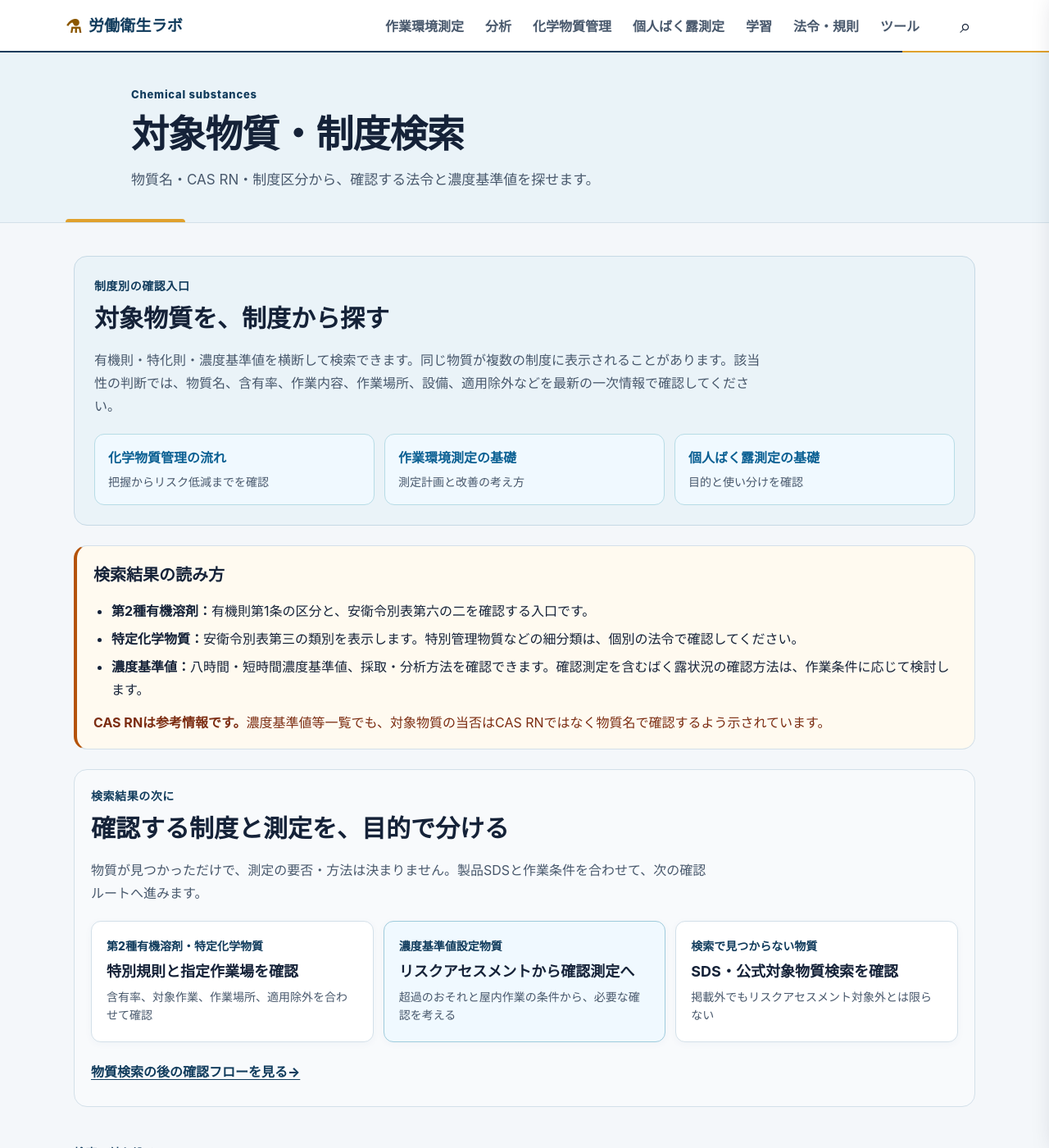
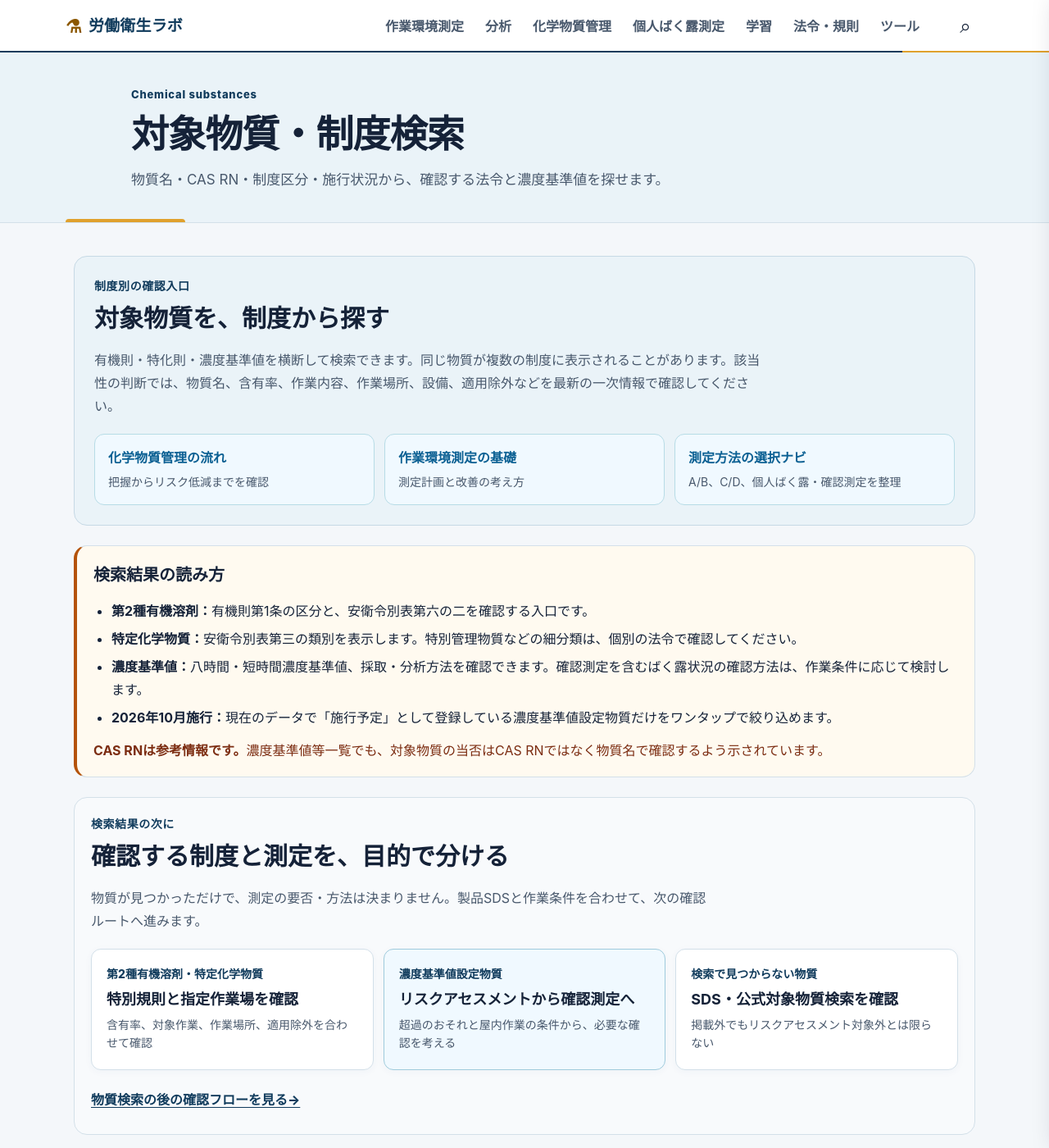
Before and after one commit to rodoeisei-lab/rodoeisei-lab, a Jekyll site: the page built from substances/index.md, in a window 1280 px wide and 1400 px high. Shown: the whole window at 82% size. Built offline with Jekyll 4.4.1, drawn with Linux system fonts in a browser that asks for light colours.

Commit message:
濃度基準値の2026年10月施行絞り込みを追加

```diff
--- a/substances/index.md
+++ b/substances/index.md
@@ -1,8 +1,8 @@
 ---
 title: 対象物質・制度検索
-description: 第2種有機溶剤、特定化学物質、濃度基準値設定物質を制度別に検索し、作業環境測定・リスクアセスメントの確認入口を見つけるページです。
+description: 第2種有機溶剤、特定化学物質、濃度基準値設定物質を制度別に検索し、2026年10月施行予定物質も絞り込めるページです。
 eyebrow: Chemical substances
-lead: 物質名・CAS RN・制度区分から、確認する法令と濃度基準値を探せます。
+lead: 物質名・CAS RN・制度区分・施行状況から、確認する法令と濃度基準値を探せます。
 permalink: /substances/
 ---
 
@@ -17,7 +17,7 @@
     <div class="substance-registry__intro-links">
       <a href="{{ '/chemical-management/' | relative_url }}"><strong>化学物質管理の流れ</strong><span>把握からリスク低減までを確認</span></a>
       <a href="{{ '/work-environment-measurement/' | relative_url }}"><strong>作業環境測定の基礎</strong><span>測定計画と改善の考え方</span></a>
-      <a href="{{ '/guides/personal-exposure-measurement-basics/' | relative_url }}"><strong>個人ばく露測定の基礎</strong><span>目的と使い分けを確認</span></a>
+      <a href="{{ '/tools/measurement-method-selector/' | relative_url }}"><strong>測定方法の選択ナビ</strong><span>A/B、C/D、個人ばく露・確認測定を整理</span></a>
     </div>
   </section>
 
@@ -27,6 +27,7 @@
       <li><strong>第2種有機溶剤：</strong>有機則第1条の区分と、安衛令別表第六の二を確認する入口です。</li>
       <li><strong>特定化学物質：</strong>安衛令別表第三の類別を表示します。特別管理物質などの細分類は、個別の法令で確認してください。</li>
       <li><strong>濃度基準値：</strong>八時間・短時間濃度基準値、採取・分析方法を確認できます。確認測定を含むばく露状況の確認方法は、作業条件に応じて検討します。</li>
+      <li><strong>2026年10月施行：</strong>現在のデータで「施行予定」として登録している濃度基準値設定物質だけをワンタップで絞り込めます。</li>
     </ul>
     <p><strong>CAS RNは参考情報です。</strong>濃度基準値等一覧でも、対象物質の当否はCAS RNではなく物質名で確認するよう示されています。</p>
   </aside>
@@ -69,6 +70,7 @@
         <button class="substance-filter-button" type="button" data-substance-filter="organic-second" aria-pressed="false">第2種有機溶剤</button>
         <button class="substance-filter-button" type="button" data-substance-filter="specified" aria-pressed="false">特化則</button>
         <button class="substance-filter-button" type="button" data-substance-filter="concentration" aria-pressed="false">濃度基準値</button>
+        <button class="substance-filter-button" type="button" data-substance-filter="upcoming-2026" aria-pressed="false">2026年10月施行</button>
       </div>
       <label class="substance-search-field" for="substanceSearch">
         <span>物質名・別名・CAS RNで検索</span>
```
